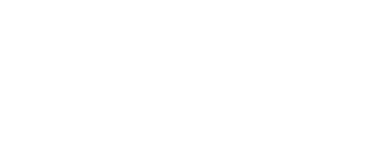
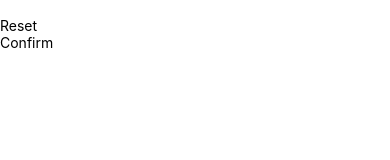
Before and after one commit to carlitoSwaaay/RNCourse-Number-Guessing-Game, a React Native app: screen / in a window 390 px wide. Shown: the top 160 px of the page. Built offline with nearby package versions, Linux system fonts and the light colour scheme.

Commit message:
clean up App.js

```diff
--- a/App.js
+++ b/App.js
@@ -1,20 +1,15 @@
 import { StatusBar } from 'expo-status-bar';
 import { StyleSheet, Text, View } from 'react-native';
+import StartGameScreen from './screens/StartGameScreen';
 
 export default function App() {
   return (
-    <View style={styles.container}>
-      <Text> </Text>
-      <StatusBar style="auto" />
-    </View>
+    <StartGameScreen />
   );
 }
 
 const styles = StyleSheet.create({
   container: {
-    flex: 1,
-    backgroundColor: '#fff',
-    alignItems: 'center',
-    justifyContent: 'center',
+
   },
 });
--- a/screens/StartGameScreen.js
+++ b/screens/StartGameScreen.js
@@ -6,7 +6,8 @@
   return (
   <View>
     <TextInput />
-      <PrimaryButton>Start Game</PrimaryButton>
+      <PrimaryButton>Reset</PrimaryButton>
+      <PrimaryButton>Confirm</PrimaryButton>
   </View>
   );
 };
```
